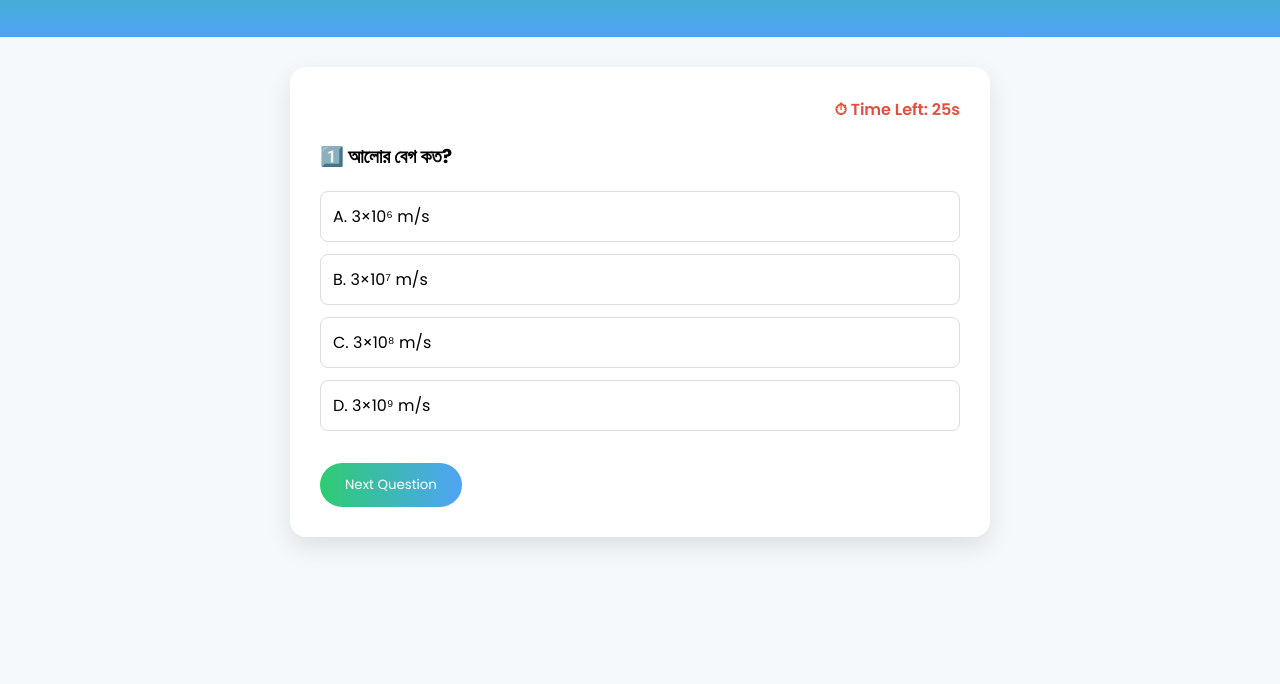
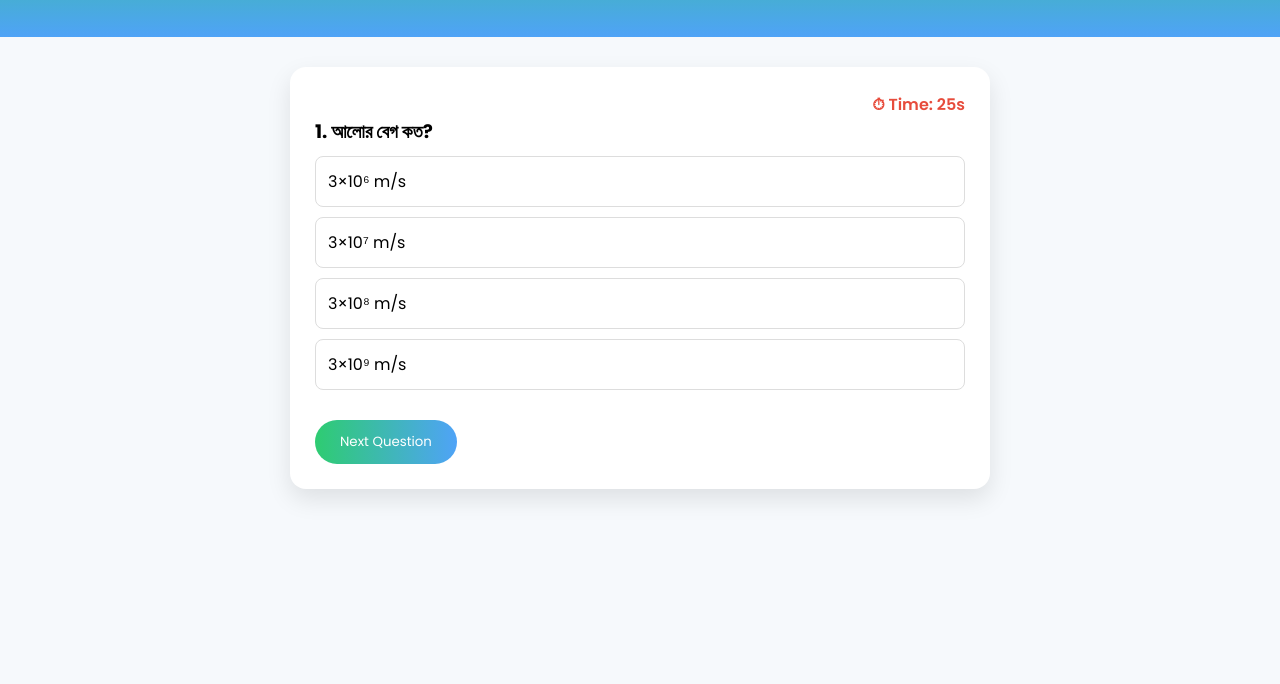
Before and after one commit to ux-Shoaib/eduplexo, a plain HTML site: page index.html in a window 1280 px wide. Shown: the part 116-800 px from the top of the page. Drawn offline with Linux system fonts and the light colour scheme.

Commit message:
Update index.html

```diff
--- a/index.html
+++ b/index.html
@@ -2,71 +2,54 @@
 <html lang="bn">
 <head>
 <meta charset="UTF-8">
-  <title>Eduplexo | MCQ Practice</title>
+<title>Eduplexo | MCQ Exam</title>
 <meta name="viewport" content="width=device-width, initial-scale=1.0">
 
 <link href="https://fonts.googleapis.com/css2?family=Poppins:wght@400;600;700&display=swap" rel="stylesheet">
 
 <style>
-    * { box-sizing: border-box; margin: 0; padding: 0; font-family: 'Poppins', sans-serif; }
-    body { background: #f6f9fc; }
-
-    header {
-      background: linear-gradient(180deg, #2ECC71, #4FA3F7);
-      color: #fff;
-      padding: 40px 20px;
-      text-align: center;
+*{margin:0;padding:0;box-sizing:border-box;font-family:'Poppins',sans-serif}
+body{background:#f6f9fc}
+header{
+  background:linear-gradient(180deg,#2ECC71,#4FA3F7);
+  color:#fff;
+  text-align:center;
+  padding:40px 20px;
 }
-
-    main {
-      max-width: 700px;
-      margin: 30px auto;
-      background: #fff;
-      padding: 30px;
-      border-radius: 16px;
-      box-shadow: 0 10px 25px rgba(0,0,0,.1);
+main{
+  max-width:700px;
+  margin:30px auto;
+  background:#fff;
+  padding:25px;
+  border-radius:16px;
+  box-shadow:0 10px 25px rgba(0,0,0,.1)
 }
-
-    .timer {
-      text-align: right;
-      font-weight: 600;
-      color: #e74c3c;
+.timer{text-align:right;color:#e74c3c;font-weight:600}
+.option{
+  border:1px solid #ddd;
+  padding:12px;
+  margin:10px 0;
+  border-radius:8px;
+  cursor:pointer
 }
-
-    h2 {
-      margin: 20px 0;
-      font-size: 1.2rem;
+.option:hover{background:#f0f8ff}
+.correct{background:#d4edda;border-color:#28a745}
+.wrong{background:#f8d7da;border-color:#dc3545}
+button{
+  margin-top:20px;
+  padding:12px 25px;
+  border:none;
+  border-radius:30px;
+  background:linear-gradient(90deg,#2ECC71,#4FA3F7);
+  color:#fff;
+  cursor:pointer
 }
-
-    .option {
-      margin: 12px 0;
-      padding: 12px;
-      border: 1px solid #ddd;
-      border-radius: 8px;
-      cursor: pointer;
-    }
-
-    .option:hover { background: #f0f8ff; }
-
-    .correct { background: #d4edda; border-color: #28a745; }
-    .wrong { background: #f8d7da; border-color: #dc3545; }
-
-    button {
-      margin-top: 20px;
-      padding: 12px 25px;
-      border: none;
-      border-radius: 30px;
-      background: linear-gradient(90deg, #2ECC71, #4FA3F7);
-      color: #fff;
-      cursor: pointer;
-    }
-
-    .explanation {
-      margin-top: 20px;
-      padding: 15px;
-      background: #f1f3f5;
-      border-radius: 10px;
-      display: none;
+.explanation{
+  margin-top:15px;
+  background:#f1f3f5;
+  padding:15px;
+  border-radius:10px;
+  display:none
 }
 </style>
 </head>
@@ -75,67 +58,112 @@
 
 <header>
 <h1>Eduplexo</h1>
-  <p>MCQ Practice (Demo)</p>
+<p>SSC MCQ Practice</p>
 </header>
 
 <main>
+<div class="timer">⏱ Time: <span id="time">30</span>s</div>
 
-  <div class="timer">⏱ Time Left: <span id="time">30</span>s</div>
+<h3 id="question"></h3>
 
-  <h2 id="question">
-    1️⃣ আলোর বেগ কত?
-  </h2>
+<div id="options"></div>
 
-  <div class="option" onclick="checkAnswer(this, false)">A. 3×10⁶ m/s</div>
-  <div class="option" onclick="checkAnswer(this, false)">B. 3×10⁷ m/s</div>
-  <div class="option" onclick="checkAnswer(this, true)">C. 3×10⁸ m/s</div>
-  <div class="option" onclick="checkAnswer(this, false)">D. 3×10⁹ m/s</div>
-
-  <div class="explanation" id="explanation">
-    ✅ সঠিক উত্তর: <b>3×10⁸ m/s</b><br><br>
-    Explanation: শূন্য মাধ্যমে আলোর বেগ প্রায় 3×10⁸ m/s।
-  </div>
+<div class="explanation" id="explanation"></div>
 
 <button onclick="nextQuestion()">Next Question</button>
-
 </main>
 
 <script>
+const questions = [
+  {
+    q: "আলোর বেগ কত?",
+    options: ["3×10⁶ m/s","3×10⁷ m/s","3×10⁸ m/s","3×10⁹ m/s"],
+    answer: 2,
+    exp: "শূন্য মাধ্যমে আলোর বেগ 3×10⁸ m/s।"
+  },
+  {
+    q: "পানির রাসায়নিক সংকেত কী?",
+    options: ["HO","H₂O","O₂","H₂"],
+    answer: 1,
+    exp: "পানির রাসায়নিক সংকেত H₂O।"
+  },
+  {
+    q: "বাংলাদেশের স্বাধীনতা দিবস কোনটি?",
+    options: ["16 Dec","21 Feb","26 Mar","7 Mar"],
+    answer: 2,
+    exp: "২৬ মার্চ বাংলাদেশের স্বাধীনতা দিবস।"
+  }
+];
+
+let index = 0;
+let score = 0;
 let time = 30;
-  let timer = setInterval(() => {
-    time--;
+let timer;
+
+function loadQuestion(){
+  clearInterval(timer);
+  time = 30;
   document.getElementById("time").innerText = time;
-    if (time === 0) {
-      clearInterval(timer);
-      alert("Time up!");
-    }
-  }, 1000);
-function checkAnswer(el, correct) {
-  // stop timer
-  clearInterval(timer);
 
-  // disable all options
-  document.querySelectorAll(".option").forEach(o => {
-    o.onclick = null;
+  const q = questions[index];
+  document.getElementById("question").innerText = (index+1)+". "+q.q;
+
+  const optDiv = document.getElementById("options");
+  optDiv.innerHTML = "";
+
+  q.options.forEach((opt,i)=>{
+    const div = document.createElement("div");
+    div.className = "option";
+    div.innerText = opt;
+    div.onclick = ()=>checkAnswer(div,i);
+    optDiv.appendChild(div);
   });
 
-  if (correct) {
+  document.getElementById("explanation").style.display="none";
+
+  timer = setInterval(()=>{
+    time--;
+    document.getElementById("time").innerText=time;
+    if(time===0){
+      clearInterval(timer);
+      showCorrect();
+    }
+  },1000);
+}
+
+function checkAnswer(el,i){
+  clearInterval(timer);
+  const q = questions[index];
+  document.querySelectorAll(".option").forEach(o=>o.onclick=null);
+
+  if(i===q.answer){
     el.classList.add("correct");
-  } else {
+    score++;
+  }else{
     el.classList.add("wrong");
-
-    // show correct answer
-    document.querySelectorAll(".option")[2].classList.add("correct");
-
-    // show explanation
-    document.getElementById("explanation").style.display = "block";
+    showCorrect();
   }
 }
 
+function showCorrect(){
+  const q = questions[index];
+  document.querySelectorAll(".option")[q.answer].classList.add("correct");
+  document.getElementById("explanation").innerText="Explanation: "+q.exp;
+  document.getElementById("explanation").style.display="block";
+}
 
-  function nextQuestion() {
-    alert("Next question logic later add হবে 🙂");
+function nextQuestion(){
+  index++;
+  if(index<questions.length){
+    loadQuestion();
+  }else{
+    document.querySelector("main").innerHTML =
+      `<h2>Exam Finished 🎉</h2>
+       <p>Score: ${score} / ${questions.length}</p>`;
   }
+}
+
+loadQuestion();
 </script>
 
 </body>
```
Lines whose indentation alone changed are shown as unchanged.
